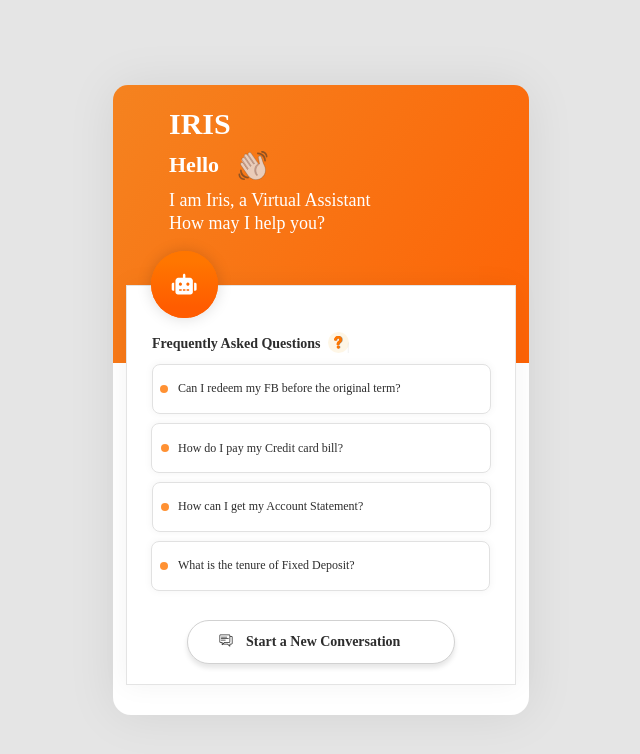
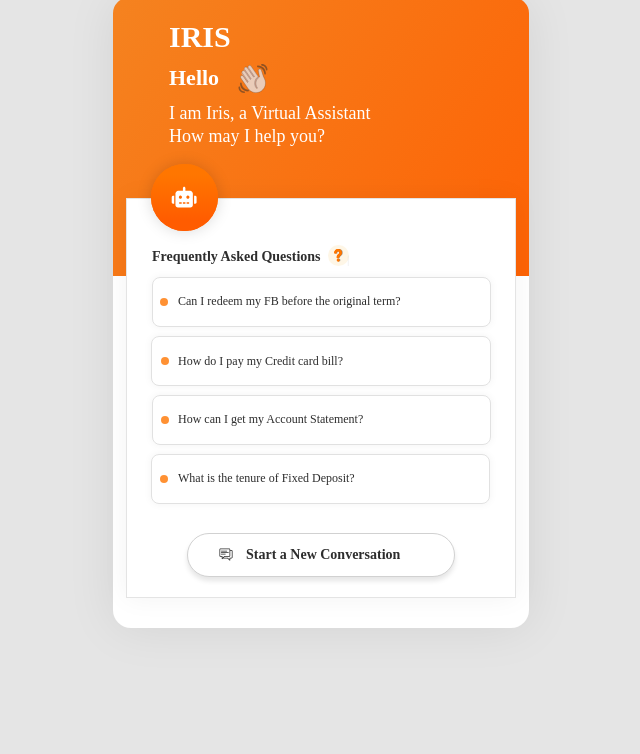
Before and after one commit to msyande/Chatbot, a plain HTML site: page index.html in a window 1280 px wide. Shown: the whole page, without its empty margins (319-959 px from the left). Drawn offline with nearby package versions, Linux system fonts and the light colour scheme.

Commit message:
Update style.css

```diff
--- a/style.css
+++ b/style.css
@@ -8,10 +8,10 @@ body{
 }
 .container{
 
-	position: relative;
+	position: absolute;
 	width: 416px;
 	height: 629px;
-
+	top: -1px;
 	background: #FFFFFF;
 	box-shadow: 0px 0px 50px rgba(0, 0, 0, 0.08);
 	border-radius: 18px;
```
